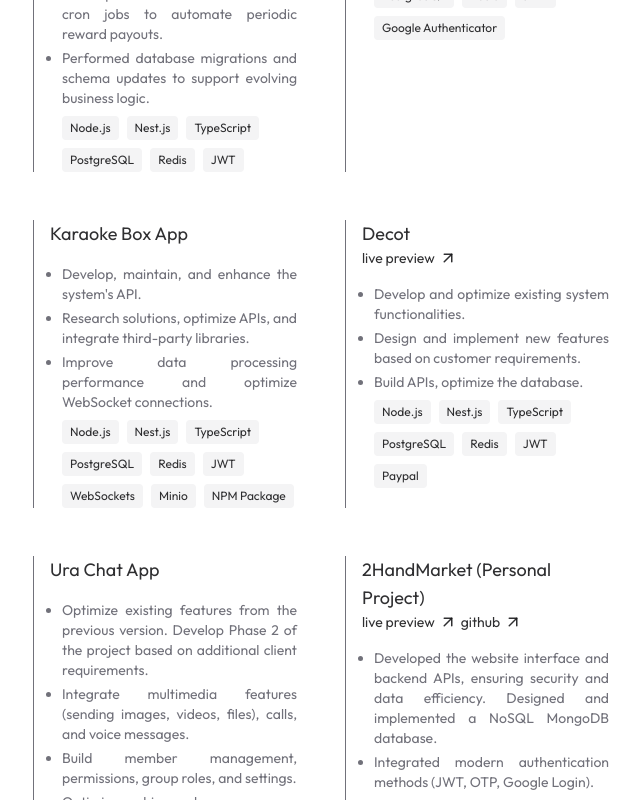
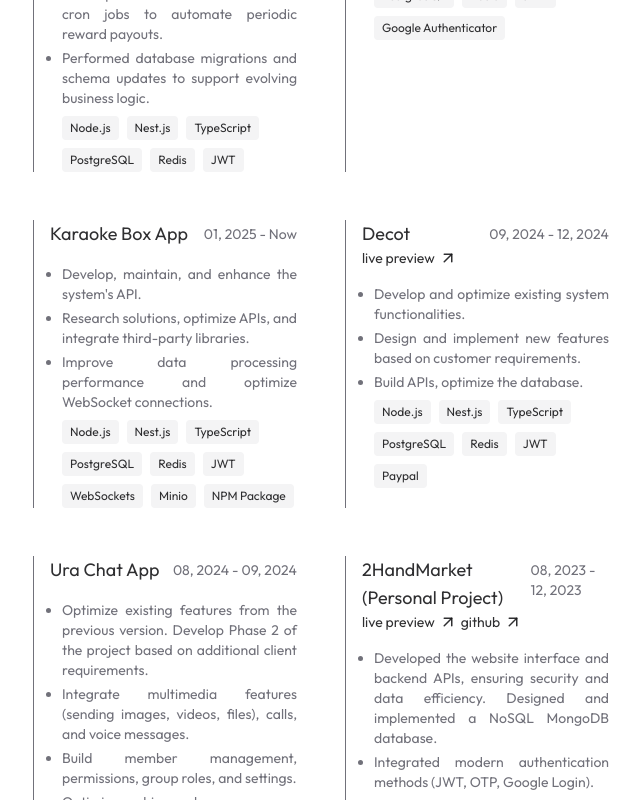
Before and after one commit to duynguyen1805/portfolio-v2, a Next.js app: page / in a window 1280 px wide. Shown: the part 1744-2544 px from the top of the page, without its empty margins (319-959 px from the left). Built offline with nearby package versions, Linux system fonts and the light colour scheme.

Commit message:
update: duration project

```diff
--- a/src/app/data.ts
+++ b/src/app/data.ts
@@ -114,6 +114,7 @@ export const DATA = {
   PROJECTS: {
     "Solorium": {
       SLUG: "solorium-website",
+      DURATION: "03, 2025 - Now",
       LIVE_PREVIEW: "https://solorium.com/",
       DESCRIPTION: [
         "Designed and developed backend APIs for core features including package purchasing, reward claiming, and affiliate system operations.",
@@ -134,6 +135,7 @@ export const DATA = {
     },
     "Packdraw": {
       SLUG: "packdraw-website",
+      DURATION: "01, 2025 - Now",
       // LIVE_PREVIEW: "https://packdraw.dxdlabs.dev/",
       DESCRIPTION: [
         "Designed and developed APIs, managing the system's database.",
@@ -154,6 +156,7 @@ export const DATA = {
     },
     "Karaoke Box App": {
       SLUG: "karaoke-box-app",
+      DURATION: "01, 2025 - Now",
       // LIVE_PREVIEW: "",
       DESCRIPTION: [
         "Develop, maintain, and enhance the system's API.",
@@ -175,6 +178,7 @@ export const DATA = {
     },
     "Decot": {
       SLUG: "decot-website",
+      DURATION: "09, 2024 - 12, 2024",
       LIVE_PREVIEW: "https://app.decot.io/",
       // GITHUB: "https://github.com/Utkarsh-Singhal-26/todo-extension",
       DESCRIPTION: [
@@ -197,6 +201,7 @@ export const DATA = {
     },
     "Ura Chat App": {
       SLUG: "ura-chat-app",
+      DURATION: "08, 2024 - 09, 2024",
       // LIVE_PREVIEW: "",
       // GITHUB: "https://github.com/Utkarsh-Singhal-26/todo-extension",
       DESCRIPTION: [
@@ -221,6 +226,7 @@ export const DATA = {
     },
     "2HandMarket (Personal Project)": {
       SLUG: "2handmarket-website",
+      DURATION: "08, 2023 - 12, 2023",
       LIVE_PREVIEW: "https://2handmarket.vercel.app/",
       GITHUB: "https://github.com/duynguyen1805/2handmarket",
       DESCRIPTION: [
--- a/src/components/sections/projects.tsx
+++ b/src/components/sections/projects.tsx
@@ -1,6 +1,7 @@
 import { ArrowUpRight } from "lucide-react";
 
 interface IProjectData {
+  DURATION?: string;
   LIVE_PREVIEW?: string;
   GITHUB?: string;
   DESCRIPTION: string[];
@@ -44,6 +45,9 @@ export function Projects({
                     )}
                   </p>
                 </div>
+                <p className="text-sm text-muted-foreground pt-1">
+                  {value.DURATION}
+                </p>
               </div>
 
               <ul className="mt-4 list-disc space-y-1 pl-3 text-sm text-muted-foreground text-justify">
```
